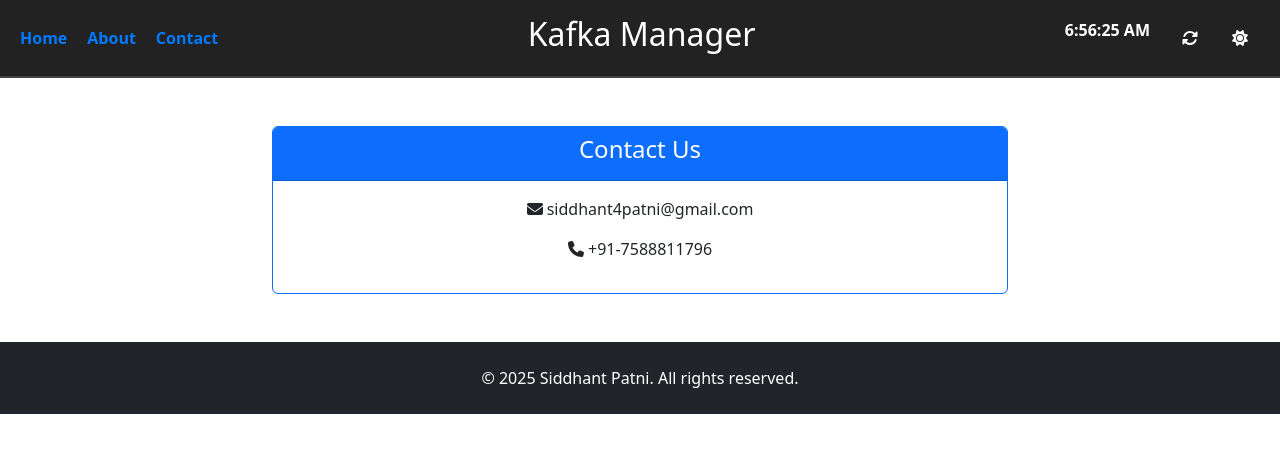
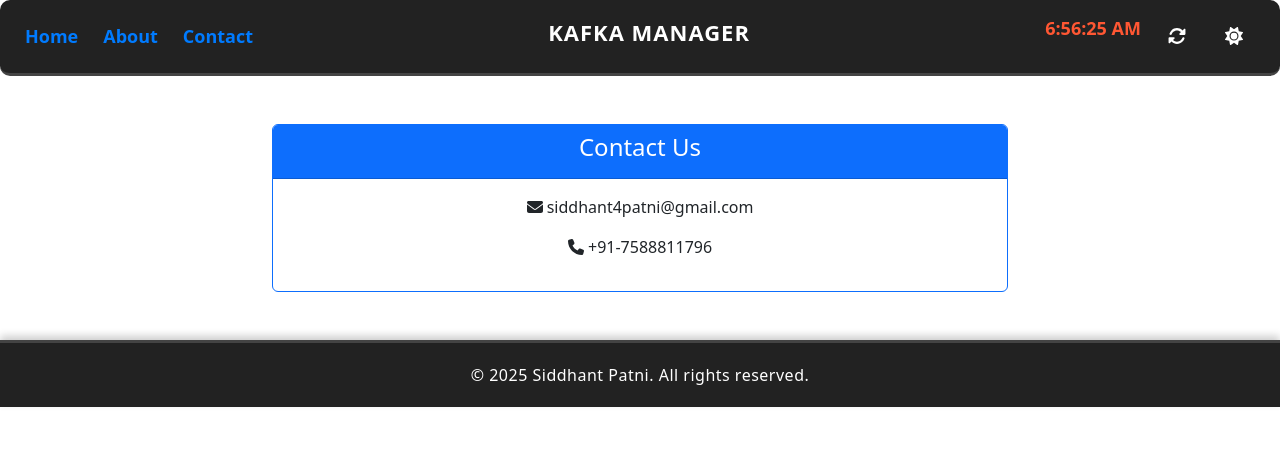
Before and after one commit to siddhantpatni0407/react-kafka-manager-ui, a React (Create React App) app: page /contact in a window 1280 px wide. Shown: the top 452 px of the page. Built offline with nearby package versions, Linux system fonts and the light colour scheme.

Commit message:
Updated css
Updated css

```diff
--- a/src/footer/footer.js
+++ b/src/footer/footer.js
@@ -2,13 +2,35 @@ import React from "react";
 
 export default function Footer() {
   return (
-    <footer className="bg-dark text-white py-4">
-      <div className="container text-center">
-        <p className="mb-0">
-          &copy; {new Date().getFullYear()} Siddhant Patni. All rights
-          reserved.
+    <footer style={styles.footer}>
+      <div style={styles.container}>
+        <p style={styles.text}>
+          &copy; {new Date().getFullYear()} Siddhant Patni. All rights reserved.
         </p>
       </div>
     </footer>
   );
 }
+
+const styles = {
+  footer: {
+    background: "#222",
+    color: "#fff",
+    padding: "20px 0",
+    textAlign: "center",
+    borderTop: "3px solid #444",
+    boxShadow: "0 -4px 8px rgba(0, 0, 0, 0.2)",
+    marginTop: "30px",
+  },
+  container: {
+    maxWidth: "1200px",
+    margin: "auto",
+    padding: "0 20px",
+  },
+  text: {
+    margin: "0",
+    fontSize: "16px",
+    fontWeight: "500",
+    letterSpacing: "0.5px",
+  },
+};
--- a/src/layout/Navbar.js
+++ b/src/layout/Navbar.js
@@ -31,13 +31,13 @@ const Navbar = () => {
         <Link to="/about" style={styles.link}>About</Link>
         <Link to="/contact" style={styles.link}>Contact</Link>
       </div>
-      <h2>Kafka Manager</h2>
-      <div className="d-flex align-items-center">
+      <h2 style={styles.title}>Kafka Manager</h2>
+      <div style={styles.rightContainer}>
         <p style={styles.time}>{currentTime}</p>
-        <button style={styles.button} onClick={handleRefresh} title="Refresh">
+        <button style={styles.iconButton} onClick={handleRefresh} title="Refresh">
           <FontAwesomeIcon icon={faSyncAlt} />
         </button>
-        <button style={styles.button} onClick={handleThemeChange} title="Toggle Theme">
+        <button style={styles.iconButton} onClick={handleThemeChange} title="Toggle Theme">
           <FontAwesomeIcon icon={isDarkMode ? faSun : faMoon} />
         </button>
       </div>
@@ -50,54 +50,69 @@ const styles = {
     display: "flex",
     justifyContent: "space-between",
     alignItems: "center",
-      padding: "15px 20px",
+    padding: "15px 25px",
     background: "#f8f9fa",
     color: "#000",
-      boxShadow: "0 4px 6px rgba(0, 0, 0, 0.1)",
-      borderBottom: "2px solid #ddd",
+    boxShadow: "0 4px 8px rgba(0, 0, 0, 0.1)",
+    borderBottom: "3px solid #ddd",
+    borderRadius: "10px",
   },
   navbarDark: {
     display: "flex",
     justifyContent: "space-between",
     alignItems: "center",
-      padding: "15px 20px",
+    padding: "15px 25px",
     background: "#222",
     color: "#fff",
-      boxShadow: "0 4px 6px rgba(255, 255, 255, 0.1)",
-      borderBottom: "2px solid #444",
+    boxShadow: "0 4px 8px rgba(255, 255, 255, 0.1)",
+    borderBottom: "3px solid #444",
+    borderRadius: "10px",
   },
   leftContainer: {
     display: "flex",
-      gap: "20px",
+    gap: "25px",
     alignItems: "center",
   },
   link: {
     color: "#007bff",
     textDecoration: "none",
     fontWeight: "bold",
-      fontSize: "16px",
-      transition: "color 0.3s ease",
+    fontSize: "18px",
+    transition: "color 0.3s ease, transform 0.2s ease",
   },
   linkHover: {
     color: "#0056b3",
+    transform: "scale(1.1)",
+  },
+  title: {
+    fontSize: "22px",
+    fontWeight: "bold",
+    textTransform: "uppercase",
+    letterSpacing: "1px",
+  },
+  rightContainer: {
+    display: "flex",
+    alignItems: "center",
+    gap: "15px",
   },
   time: {
-      marginRight: "10px",
     fontWeight: "bold",
-      fontSize: "16px",
+    fontSize: "18px",
+    color: "#ff5733",
   },
-    button: {
-      marginLeft: "10px",
+  iconButton: {
     padding: "8px 12px",
     border: "none",
     cursor: "pointer",
     background: "transparent",
     color: "inherit",
-      fontSize: "16px",
-      transition: "transform 0.2s ease",
+    fontSize: "18px",
+    transition: "transform 0.2s ease, color 0.3s ease",
   },
-    buttonHover: {
+  iconButtonHover: {
     transform: "scale(1.1)",
+    color: "#007bff",
   },
 };
+
 export default Navbar;
```
Lines whose indentation alone changed are shown as unchanged.
